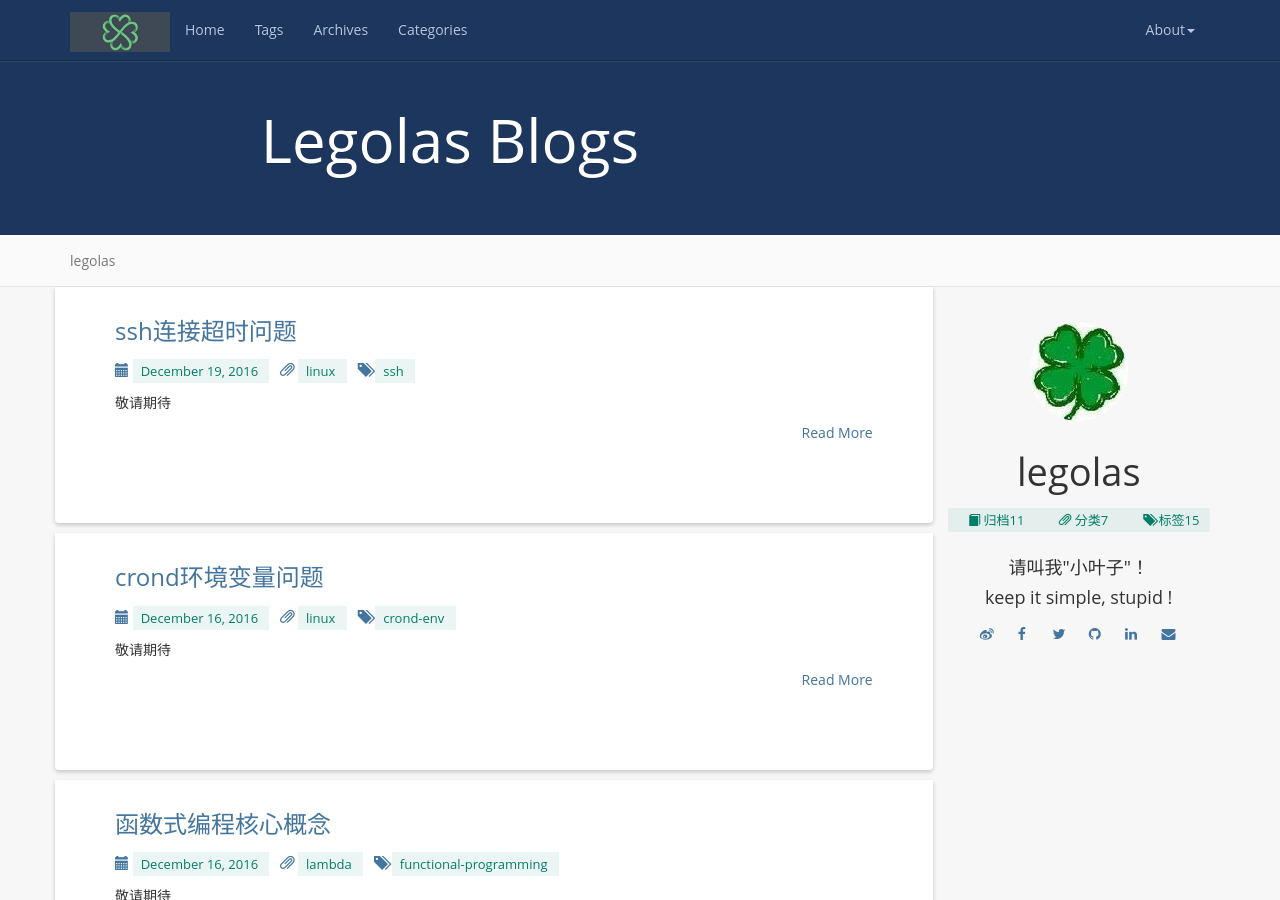
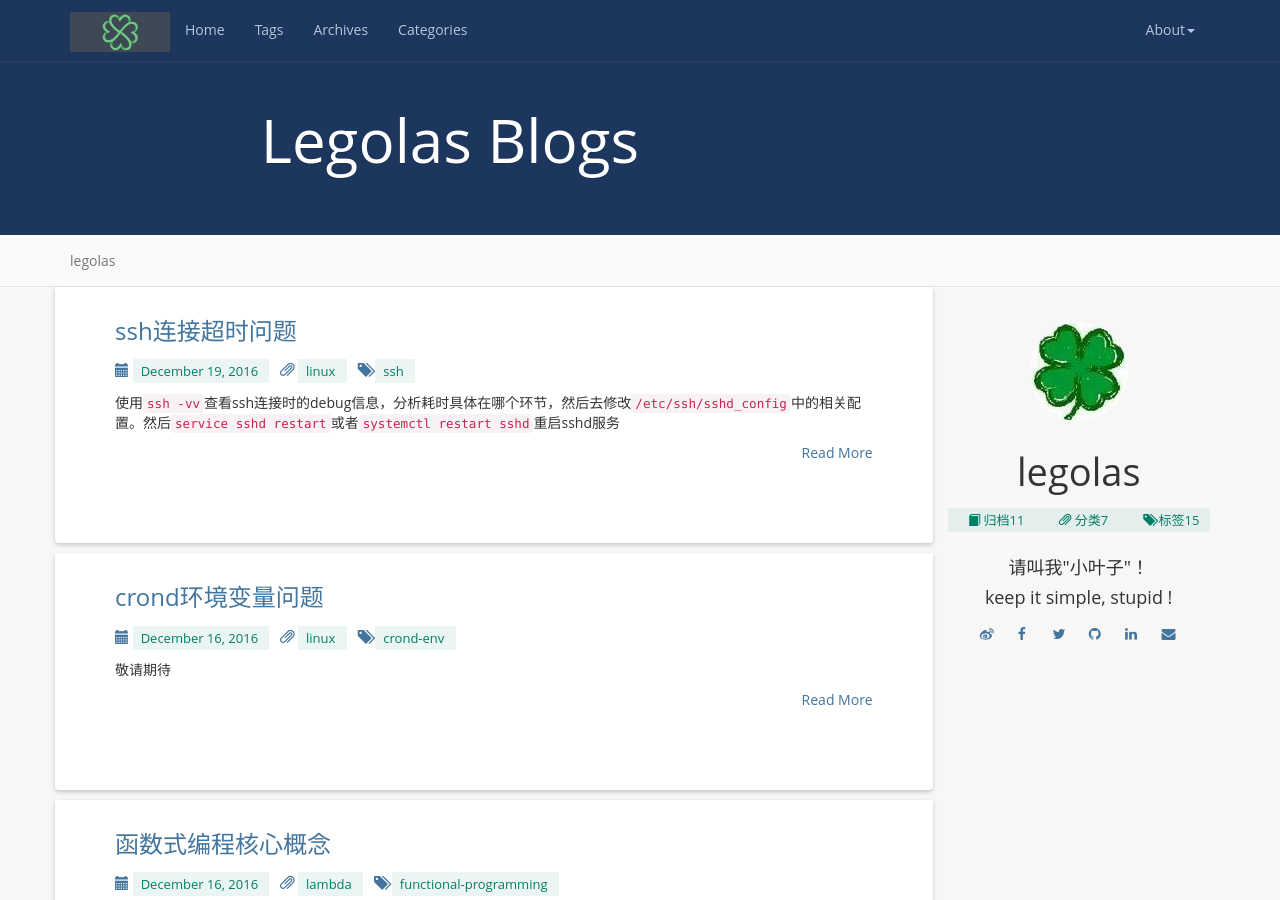
Before and after one commit to legolasNg/legolasNg.github.io, a Jekyll site: the page built from index.html, in a window 1280 px wide and 900 px high. Built offline with Jekyll 4.4.1, drawn with Linux system fonts in a browser that asks for light colours; nearby versions of some CDN libraries; the list of posts is cut into pages by our own code.

Commit message:
[modify] modify article excerpt

```diff
--- a/_posts/2016-12-19-ssh-connection-timeout.md
+++ b/_posts/2016-12-19-ssh-connection-timeout.md
@@ -3,11 +3,18 @@ layout:     post
 title:      "ssh连接超时问题"
 date:       2016-12-19 18:13:00 +0800
 category:   "linux"
-excerpt:    "敬请期待"
+excerpt:    "使用`ssh -vv`查看ssh连接时的debug信息，分析耗时具体在哪个环节，然后去修改`/etc/ssh/sshd_config`中的相关配置。然后`service sshd restart`或者`systemctl restart sshd`重启sshd服务"
 tags:       "ssh"
 ---
 
-使用`ssh -vv`查看ssh连接时的debug信息，分析耗时具体在哪个环节，然后去修改`/etc/ssh/sshd_config`中的相关配置。
+ssh客户端和服务端的通讯认证流程:
+
+- 双方协商SSH版本号和协议,协商过程数据不加密
+- 双方协商RSA/DSA主机密钥,数据加密算法,消息摘要
+- 服务端对客户端提供的密码等信息进行校验
+- 验证成功后等到一个新的session,及设置环境变量等,最后得到一个shell
+
+使用`ssh -vv`查看ssh连接时的debug信息，分析耗时具体在哪个环节，然后去修改`/etc/ssh/sshd_config`中的相关配置。然后`service sshd restart`或者`systemctl restart sshd`重启sshd服务。
 
 ## Authentications方式冗余
 
```
Also changed, not shown: other parts of _posts/2016-12-19-ssh-connection-timeout.md (+0 -6 lines).
